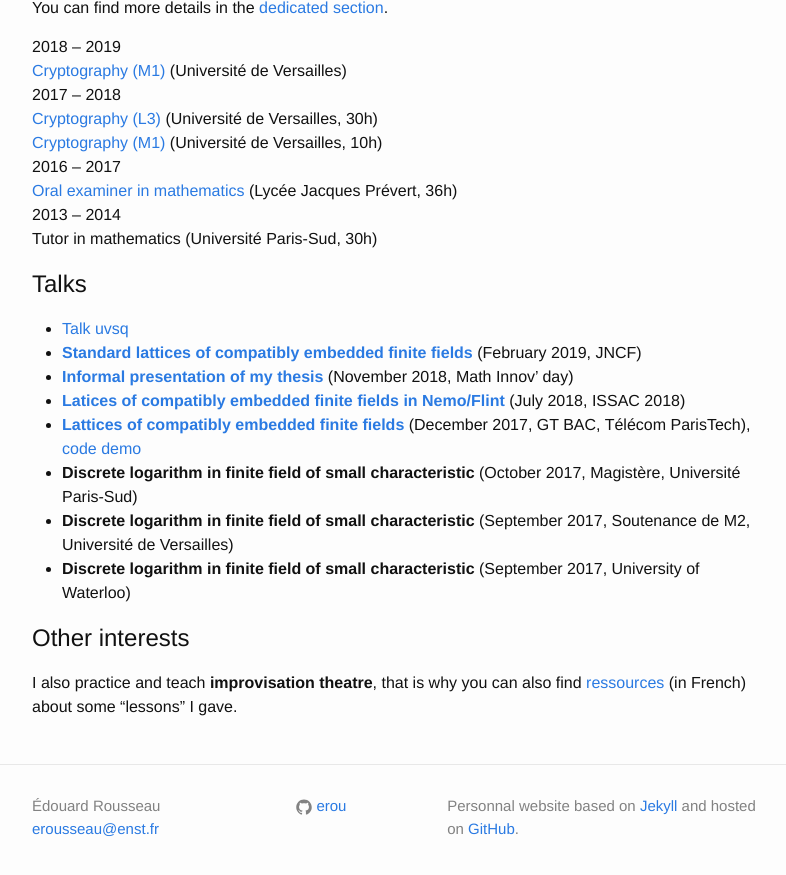
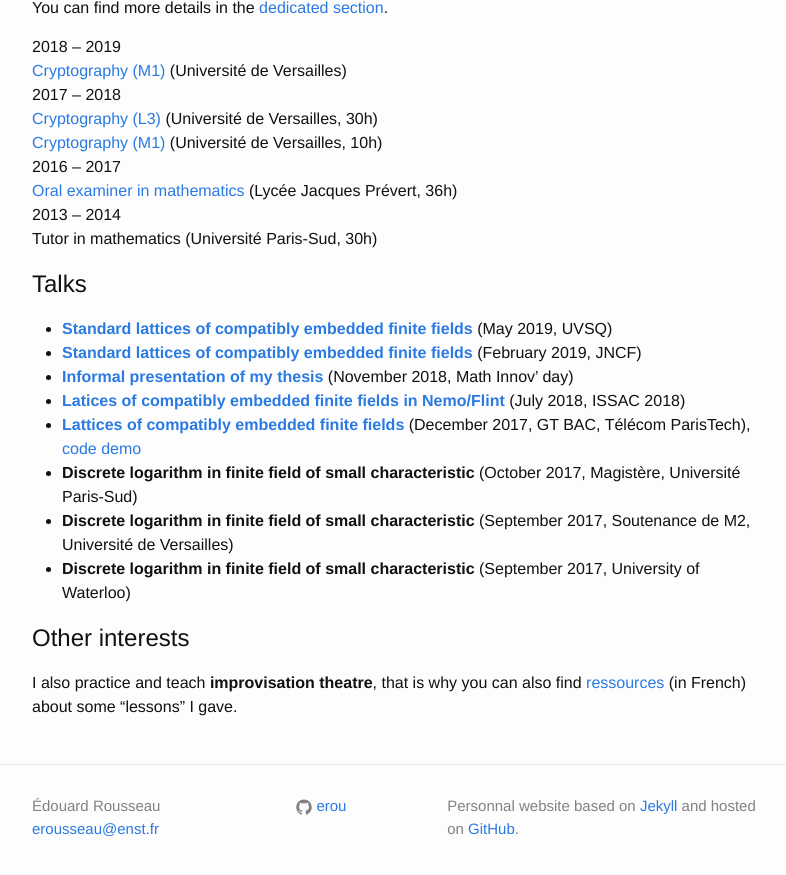
Before and after one commit to erou/erou.github.io, a Jekyll site: the page built from index.md, in a window 1280 px wide and 900 px high, scrolled down 624 px. Shown: the top 875 px of the window, without its empty margins (238-1024 px from the left). Built offline with Jekyll 4.4.1, drawn with Linux system fonts in a browser that asks for light colours.

Commit message:
full name of the talk in UVSQ

```diff
--- a/index.md
+++ b/index.md
@@ -49,7 +49,8 @@ You can find more details in the [dedicated section](teaching).
 
 ## Talks
 
-* [Talk uvsq](talk-uvsq.pdf)
+* [**Standard lattices of compatibly embedded finite fields**](talk-uvsq.pdf)
+  (May 2019, UVSQ)
 * [**Standard lattices of compatibly embedded finite fields**](talk-jncf.pdf)
   (February 2019, JNCF)
 * [**Informal presentation of my thesis**](talk-dim.pdf) (November 2018, Math Innov' day)
```
